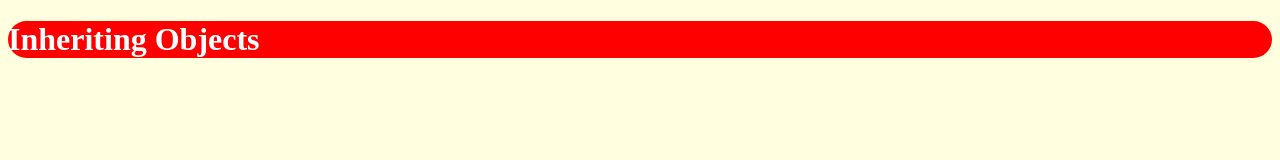
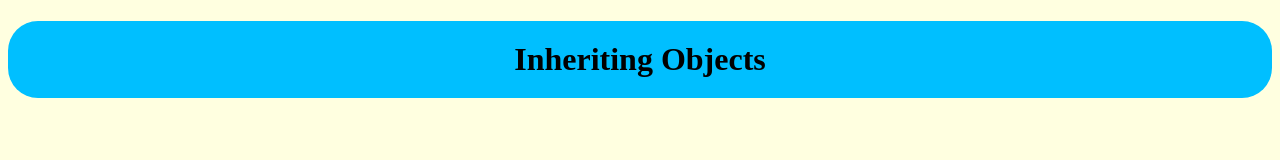
Before and after one commit to acciojob/vroom-vroom-objects-bsp3725k, a website: page main.html in a window 1280 px wide. Drawn offline with Linux system fonts and the light colour scheme.

Commit message:
created a submission

```diff
--- a/script.js
+++ b/script.js
@@ -15,7 +15,7 @@ function SportsCar(make, model, topSpeed) {
 SportsCar.protytype.constructor=SportsCar;
 SportsCar.prototype.getTopSpeed=function() {
 	return this.topSpeed;
-}
+};
 
 // Do not change the code below
 window.Car = Car;
--- a/styles.css
+++ b/styles.css
@@ -4,6 +4,8 @@
 }
 h1{
 	border-radius:30px;
-	background-color:red;
-	color:white;
+	background-color:deepskyblue;
+	align-items:center;
+	text-align:center;
+	padding:20px;
 }
```
Lines whose indentation alone changed are shown as unchanged.
